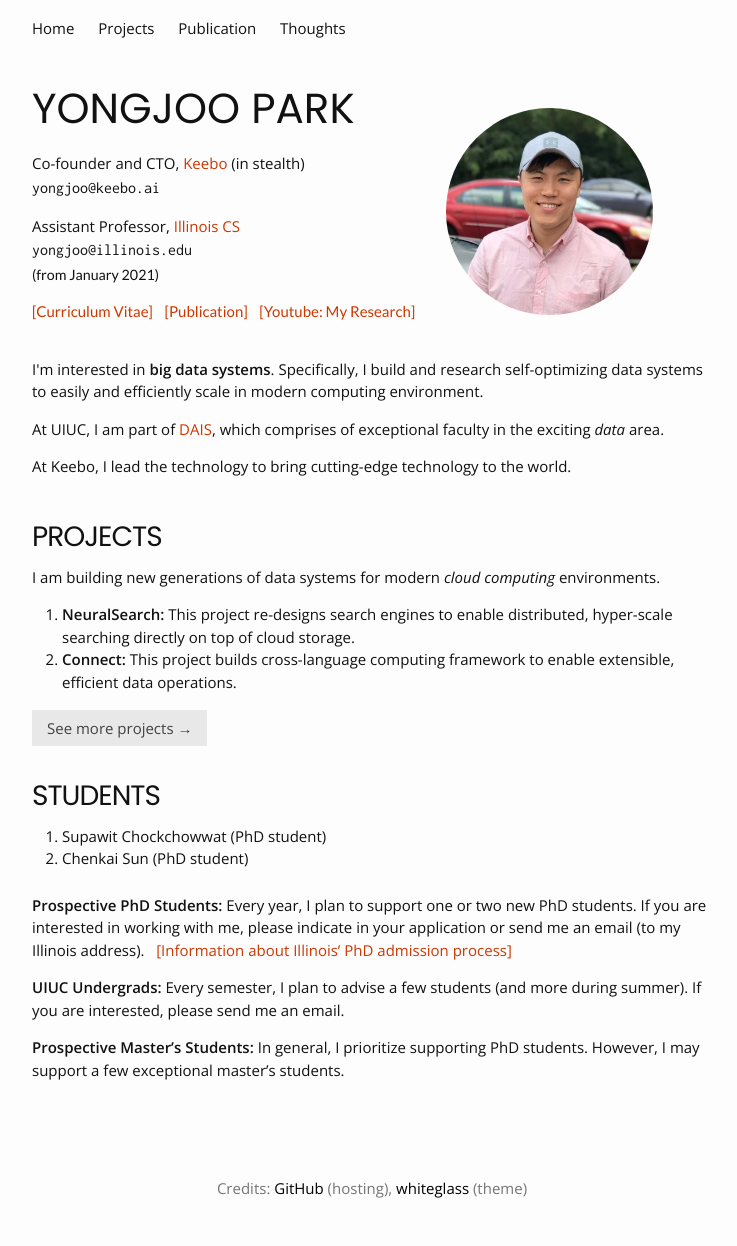
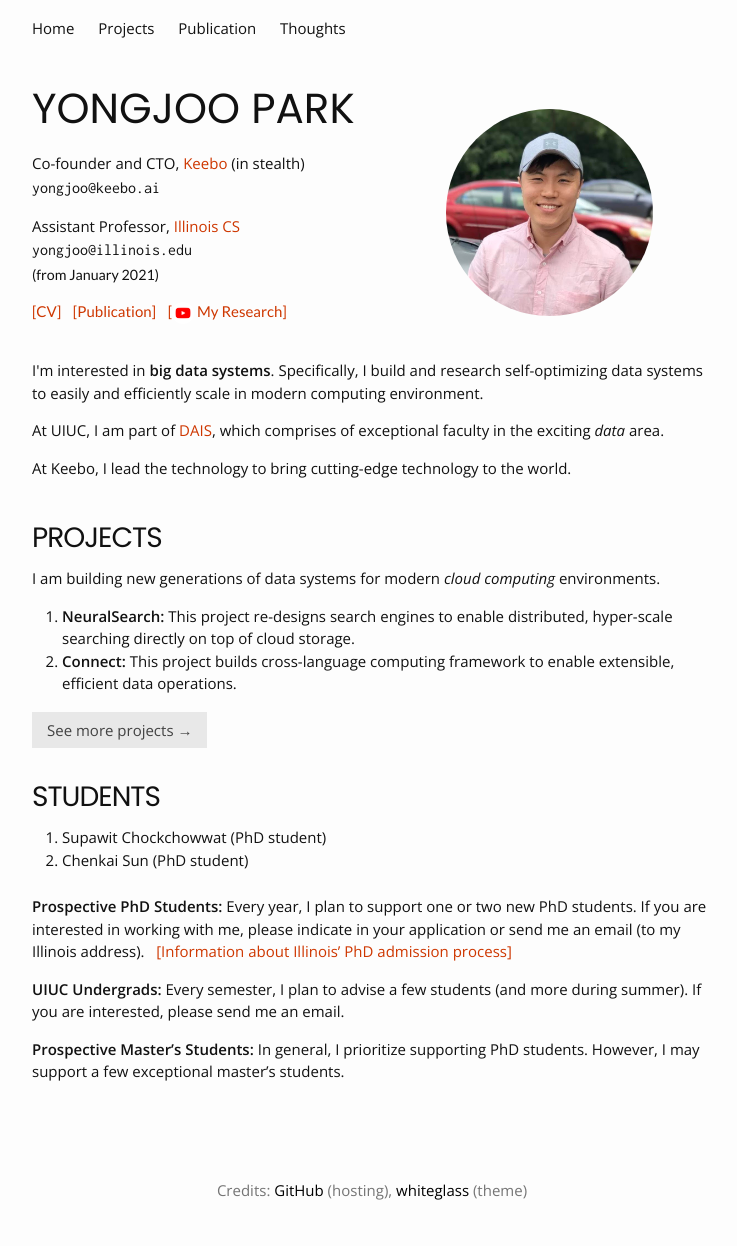
Before and after one commit to pyongjoo/pyongjoo.github.io, a Jekyll site: the page built from index.html, in a window 1280 px wide. Shown: the whole page, without its empty margins (268-1005 px from the left). Built offline with Jekyll 4.4.1, drawn with Linux system fonts in a browser that asks for light colours.

Commit message:
added youtube icon

```diff
--- a/index.html
+++ b/index.html
@@ -21,11 +21,11 @@ layout: home
 	        	<span class="profile-email" style="vertical-align: middle;">yongjoo@illinois.edu</span>
 	        <br><span style="font-size: 95%;">(from January 2021)</span>
 	        </p>
-	        <p><a href="/resources/Yongjoo_CV_2020_04.pdf">[Curriculum Vitae]</a>
+	        <p><a href="/resources/Yongjoo_CV_2020_04.pdf">[CV]</a>
 	        	&nbsp;&nbsp;
 	        	<a href="/publication">[Publication]</a>
 	        	&nbsp;&nbsp;
-	        	<a href="https://youtu.be/KUUO79Wh_xY">[Youtube: My Research]</a>
+	        	<a href="https://youtu.be/KUUO79Wh_xY">[<img src="/resources/youtube_social_circle_white.png" width="22px" style="vertical-align: text-top;"/> My Research]</a>
 	        </p>
 	    </div><!--
 	    --><div class="col-md-4 hidden-xs hidden-sm vcenter">
```
Also changed, not shown: resources/youtube_social_circle_white.png (added).
